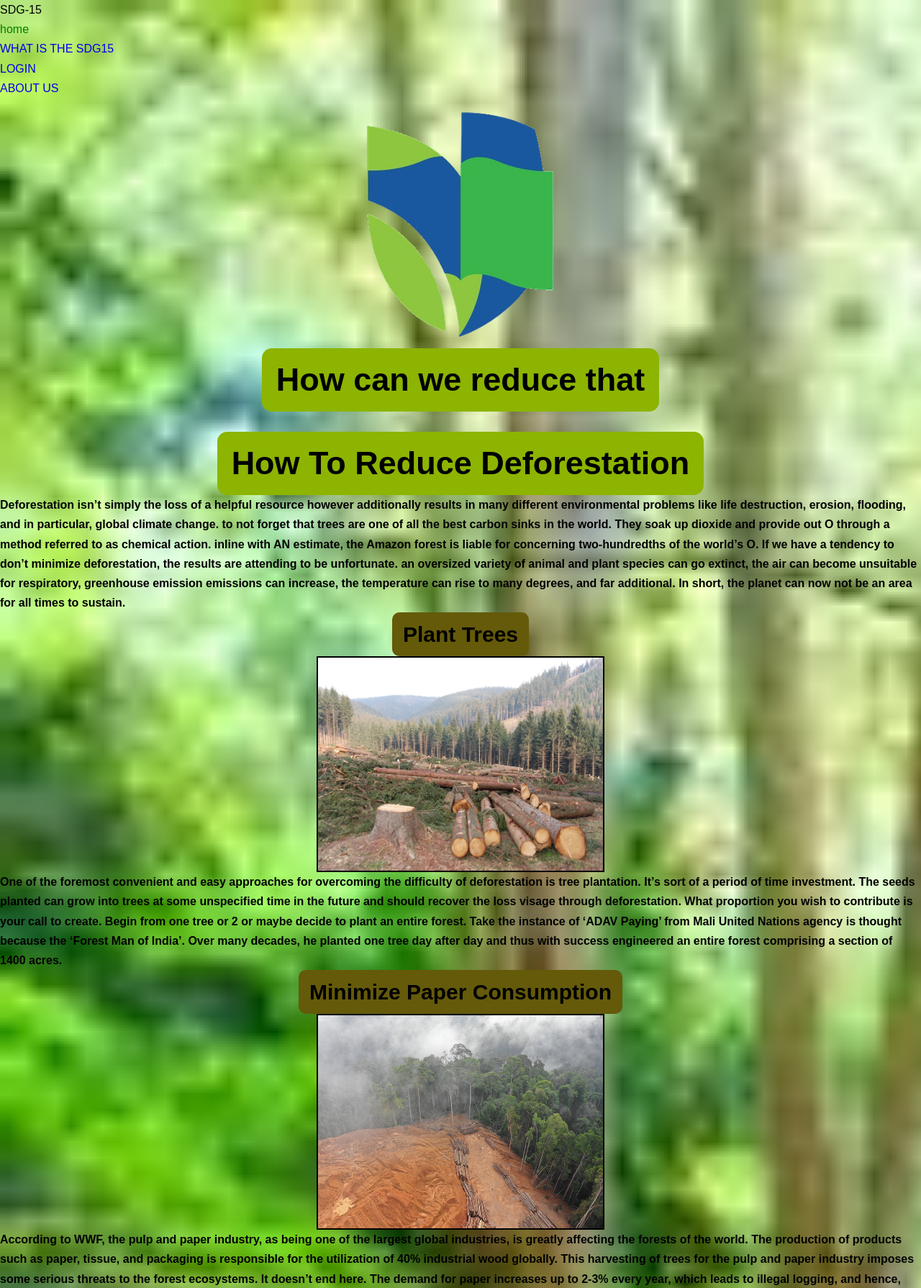
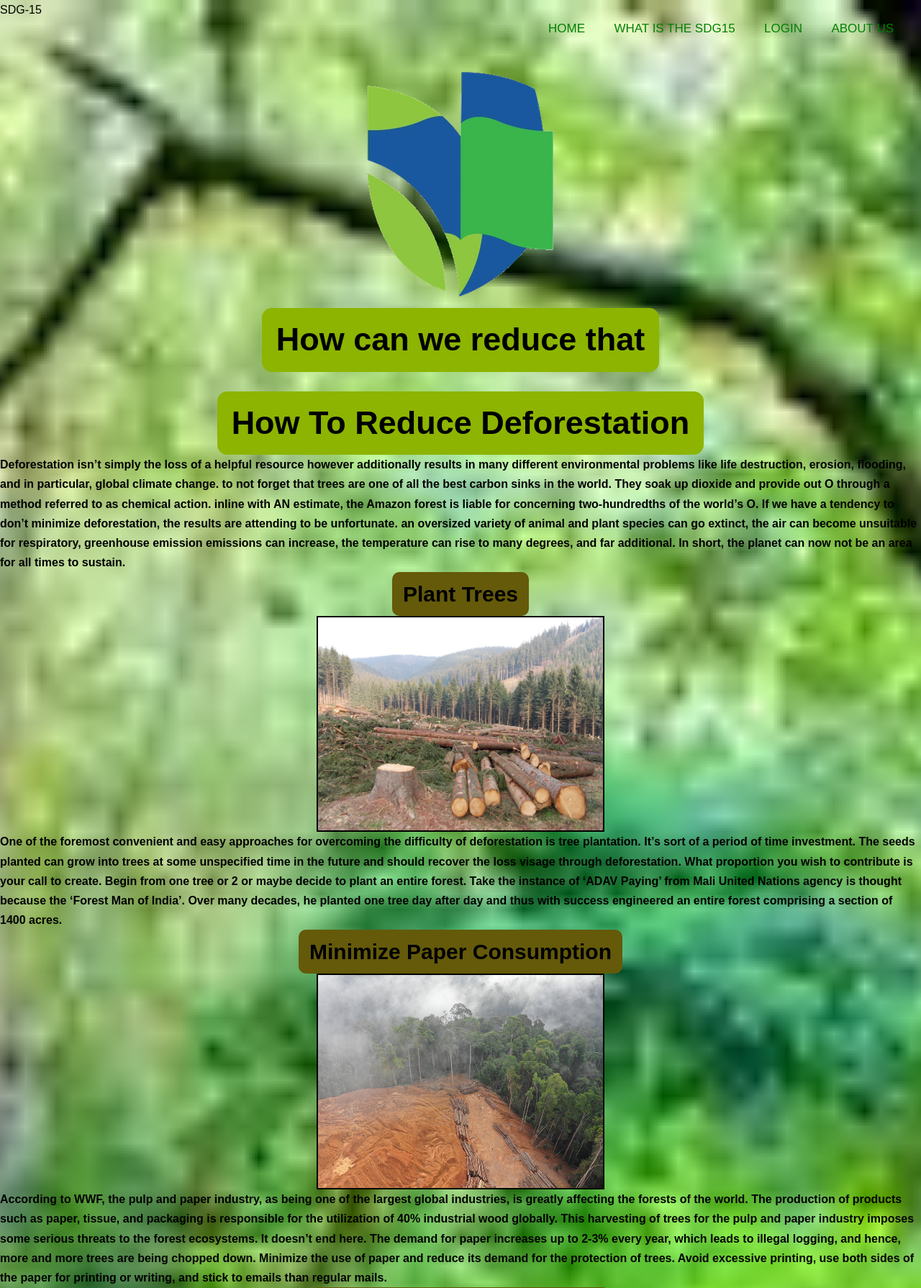
Before and after one commit to sathsaranigithub/new_project, a PHP site: page /pt.html in a window 1280 px wide. Shown: the top 1790 px of the page at 72% size. Run offline with PHP 8.4, Linux system fonts and the light colour scheme.

Commit message:
Update pt.css

```diff
--- a/pt.css
+++ b/pt.css
@@ -13,12 +13,53 @@ body{
   background-image:url("img/i7.jpg");
 background-repeat:no-repeat;
 background-size: cover;
+background-position: center;
+position: relative;
+
 
 
 margin0:0;
 padding:0;
 
 }
+nav ul {
+  float: right;
+  margin-right: 20px;
+}
+
+nav ul li {
+  display: inline-block;
+  line-height: 80px;
+  margin: 0 5px;
+}
+
+nav ul li a {
+  color: green;
+  font-size: 17px;
+  padding: 7px 13px;
+  border-radius: 3px;
+  text-transform: uppercase;
+}
+
+
+
+
+a.active,a:hover{
+    color: black;
+    transition: 0.5s;
+}
+.checkbtn {
+    font-size: 30px;
+    color: white;
+    float: right;
+    line-height: 80px;
+    margin-right: 40px;
+    cursor: pointer;
+    display: none;
+  }
+  #check{
+      display: none;
+  }
 
 
 
```
